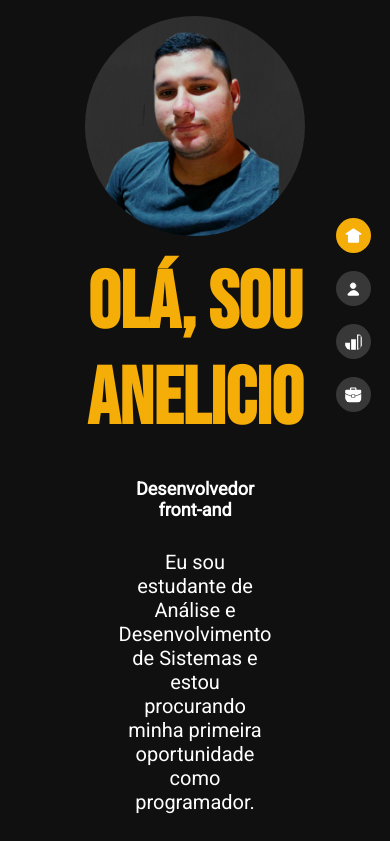
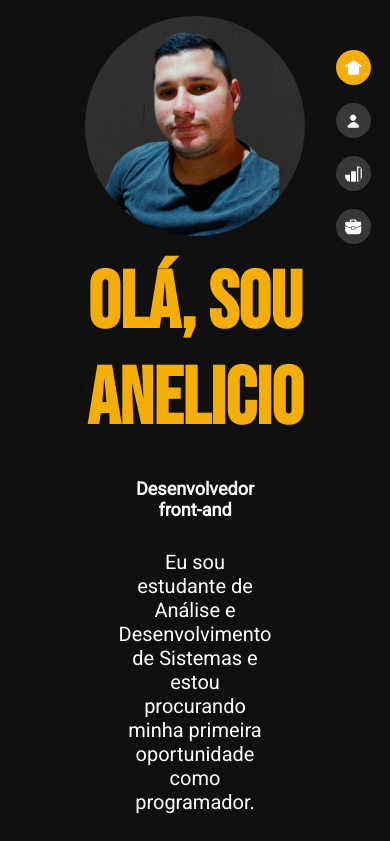
Before and after one commit to Anelicio05/portifolio, a plain HTML site: page index.html in a window 390 px wide. Shown: the top 841 px of the page. Drawn offline with Linux system fonts and the light colour scheme.

Commit message:
bug menu aultura

```diff
--- a/css/mobile.css
+++ b/css/mobile.css
@@ -5,6 +5,7 @@
         padding: 1rem;
     }
     .cabecalho__lista{
+        top: 5%;
         right: 5%;
     }
 
```
